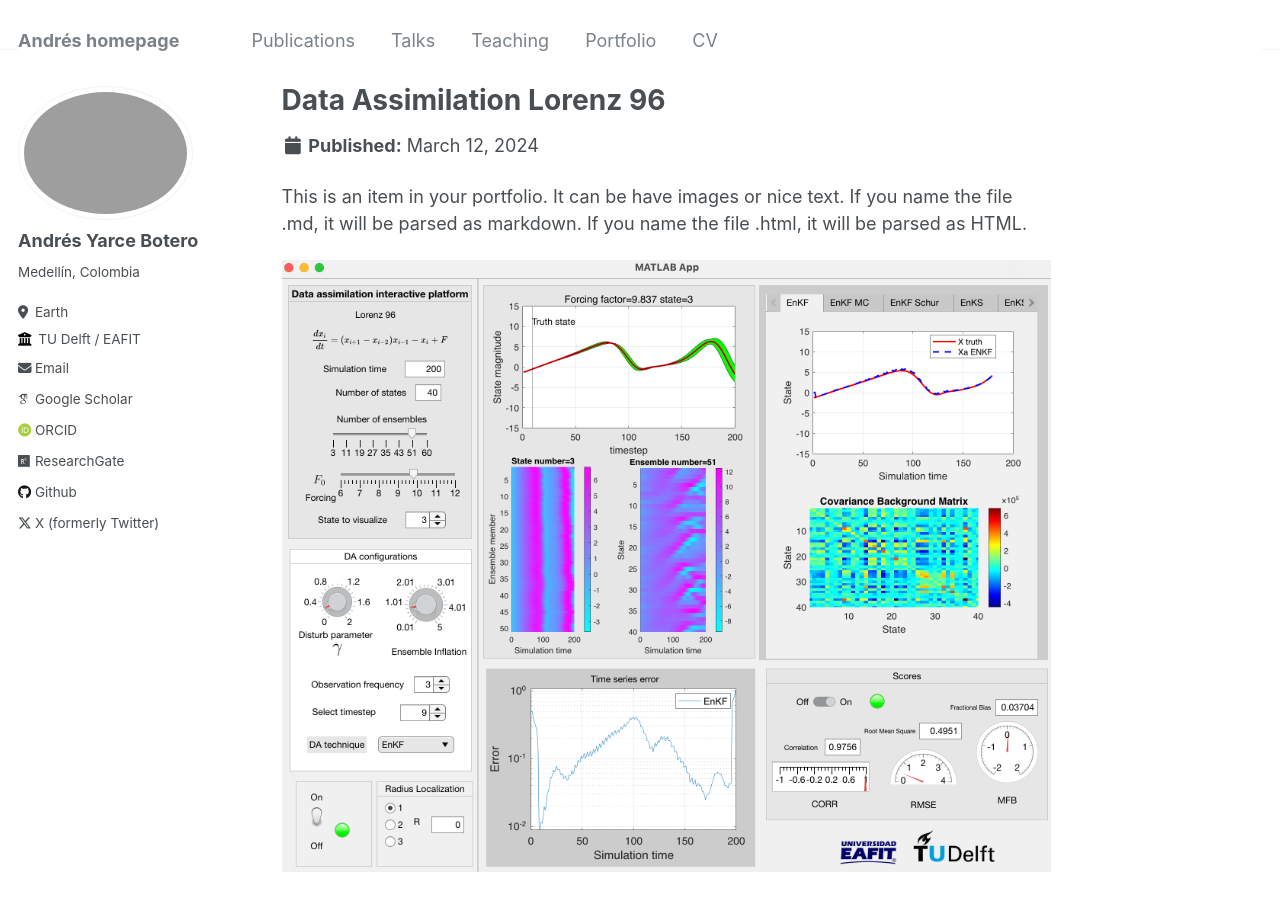
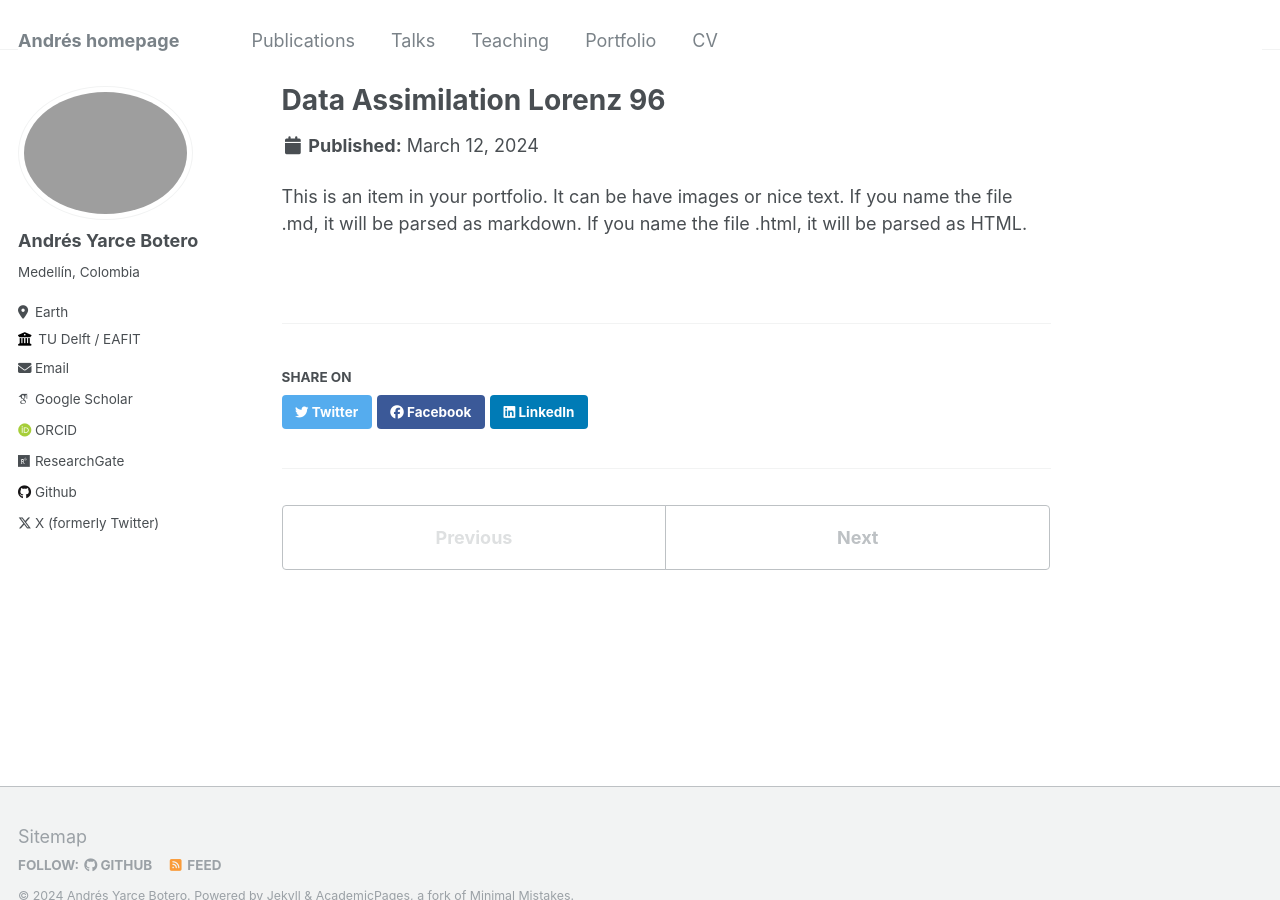
Before and after one commit to ayarceb/ayarceb.github.io, a Jekyll site: the page built from _portfolio/portfolio-1.md, in a window 1280 px wide and 900 px high. Built offline with Jekyll 4.4.1, drawn with Linux system fonts in a browser that asks for light colours; some web fonts are replaced.

Commit message:
Update portfolio-1.md

```diff
--- a/_portfolio/portfolio-1.md
+++ b/_portfolio/portfolio-1.md
@@ -1,9 +1,7 @@
 ---
 title: "Data Assimilation Lorenz 96"
-excerpt: "Short description of portfolio item number 1"
+excerpt: "Short description of portfolio item number 1 <img src='/images/front.png'>"
 collection: portfolio
 ---
 
 This is an item in your portfolio. It can be have images or nice text. If you name the file .md, it will be parsed as markdown. If you name the file .html, it will be parsed as HTML.
-
-<img src='/images/front.png'>
```
